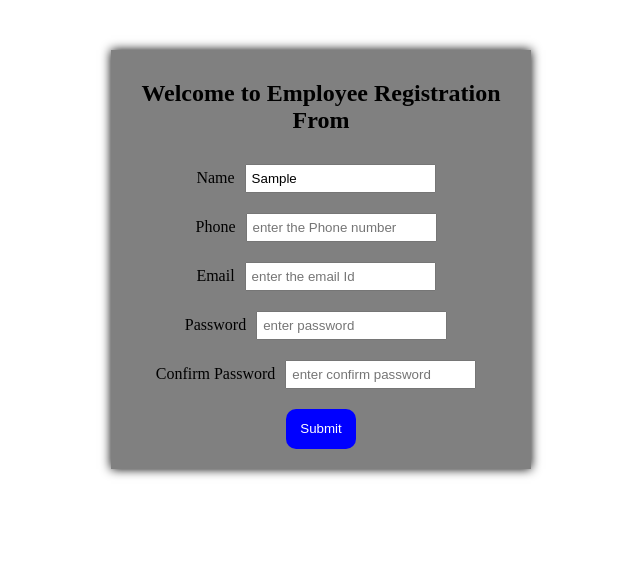
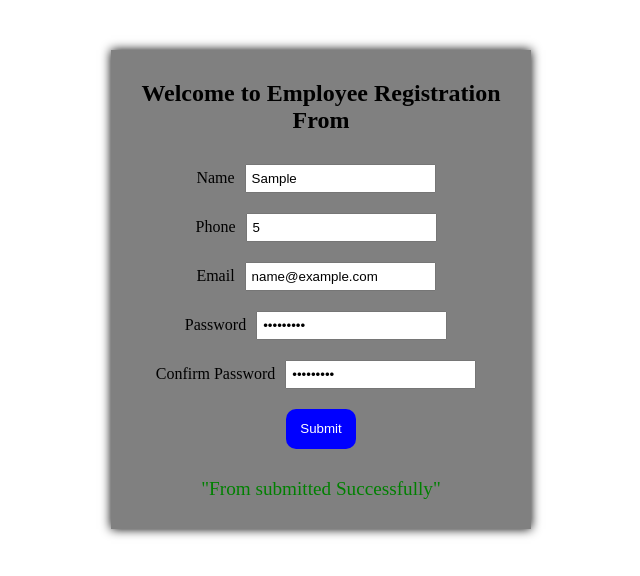
Before and after one commit to Pavan7355/React-Class-Batch2-Jfs-and-Pfs, a React (Create React App) app: page / in a window 1280 px wide. Both pictures are taken after typing "Sample", "5", "name@example.com", "Sample123", "Sample123" into the empty fields and a click on the input 640 px from the left and 428 px from the top of the page. Shown: the top 576 px of the page, without its empty margins (319-959 px from the left). Built offline with nearby package versions, Linux system fonts and the light colour scheme.

Commit message:
useState example8

```diff
--- a/src/UseStateHook/Example8.js
+++ b/src/UseStateHook/Example8.js
@@ -6,17 +6,39 @@ function Example8() {
         phone:'',
         email:'',password:'',confpassword:''
     })
-    const handleClick=(e)=>{
-        e.preventDefault()
-const name=e.target.name
-   const value= e.target.value
-   setFromdata({...fromdata,[name]:[value]})
+    const[passworderror,setPasswordError]=useState(false)
+    const[formfields,setFormFileds]=useState(false)
+    const[submit,setSubmit]=useState(false)
+    const handleClick=(event)=>{
+const name=event.target.name
+   const value= event.target.value
+   setFromdata({...fromdata,[name]:value})
+  }
+  const submitform=(e)=>{
+e.preventDefault()
+if(fromdata.password !== fromdata.confpassword){
+    setPasswordError(true)
     }
+     else if(fromdata.name ===''|| fromdata.email === ''||
+        fromdata.phone === ''|| fromdata.password === ''||
+        fromdata.confpassword === '')
+     {
+       setFormFileds(true)
+     }
+     else{
+        setSubmit(true)
+        console.log("Name is "+fromdata.name)
+        console.log("Phone Number is "+fromdata.phone)
+        console.log("Email is "+fromdata.email)
+        console.log("Passwor is "+fromdata.password)
+        console.log("Confirm Password is "+fromdata.confpassword)
+     }
+  }
   return (
     <div className='container'>
       <h2>Welcome to Employee Registration From</h2>
       <div className='form-control'>
-      <form onSubmit={handleClick}>
+      <form onSubmit={submitform}>
         <div>
         <label>Name</label>
         <input type='text' name='name' placeholder='enter the name'
@@ -26,30 +48,36 @@ const name=e.target.name
         <div>
         <label>Phone</label>
         <input type='number' name='phone' placeholder='enter the Phone number
-        '
+        ' onChange={handleClick}
         value={fromdata.phone}></input>
         </div>
         <div>
         <label>Email</label>
         <input type='email' name='email' placeholder='enter the email Id
-        '
+        ' onChange={handleClick}
         value={fromdata.email}></input>
         </div>
         <div>
         <label>Password</label>
         <input type='password' name='password' placeholder='enter password
-        '
+        ' onChange={handleClick}
         value={fromdata.password}></input>
         </div>
         <div>
         <label>Confirm Password</label>
         <input type='password' name='confpassword' placeholder='enter confirm password
-        '
+        ' onChange={handleClick}
         value={fromdata.confpassword}></input>
         </div>
         <input type='submit' id='btn'></input>
       </form>
-
+{passworderror&&<p style={{color:"red",fontSize:"larger"}}>
+    "Password doen't match"</p>}
+      {formfields && <p style={{color:"red",fontSize:"larger"}}>
+        "Please Fill all the fields"
+      </p>}
+      {submit?<p style={{color:"green",fontSize:"larger"}}
+      >"From submitted Successfully"</p>:<p></p>}
       </div>
     </div>
   )
```
